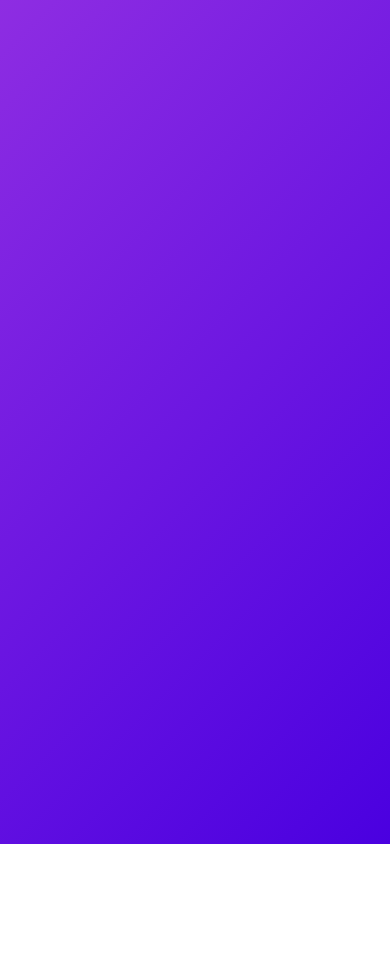
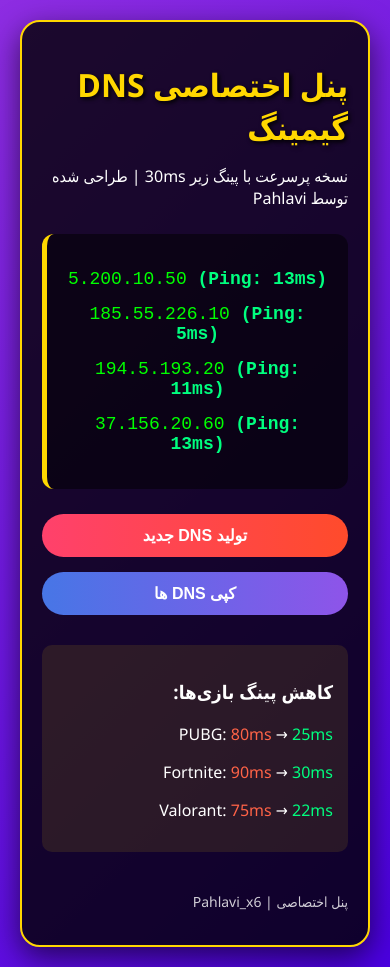
Before and after one commit to Aliamir3111389561356/gaming-dns-panel, a plain HTML site: page dns.html in a window 390 px wide. Before the commit the page ends 844 px from the top, so only its background shows below. Drawn offline with Linux system fonts and the light colour scheme.

Commit message:
Update dns.html

```diff
--- a/dns.html
+++ b/dns.html
@@ -3,264 +3,203 @@
 <head>
     <meta charset="UTF-8">
     <meta name="viewport" content="width=device-width, initial-scale=1.0">
-    <title>پنل اختصاصی PAHLAVI</title>
+    <title>پنل DNS گیمینگ | Pahlavi</title>
     <style>
+        :root {
+            --primary: #8E2DE2;
+            --secondary: #4A00E0;
+            --accent: #FFD700;
+            --ping-low: #00FF7F;
+            --ping-high: #FF6347;
+        }
         body {
             font-family: 'Segoe UI', Tahoma, Geneva, Verdana, sans-serif;
+            background: linear-gradient(135deg, var(--primary), var(--secondary));
+            color: white;
             margin: 0;
-            padding: 0;
-            background: linear-gradient(135deg, #8E2DE2 0%, #4A00E0 100%);
-            color: white;
-            height: 100vh;
+            padding: 20px;
+            min-height: 100vh;
             display: flex;
             justify-content: center;
             align-items: center;
         }
-        .login-container, .panel-container {
-            background-color: rgba(0, 0, 0, 0.8);
+        .panel {
+            background: rgba(0, 0, 0, 0.8);
+            border-radius: 20px;
             padding: 30px;
-            border-radius: 15px;
-            box-shadow: 0 10px 25px rgba(0, 0, 0, 0.5);
             width: 90%;
-            max-width: 600px;
-            text-align: center;
-            display: none;
-        }
-        .panel-container {
-            display: none;
+            max-width: 800px;
+            box-shadow: 0 10px 30px rgba(0, 0, 0, 0.6);
+            border: 2px solid var(--accent);
         }
         h1 {
-            color: #FFD700;
-            margin-bottom: 30px;
-            font-size: 2.2em;
+            color: var(--accent);
+            text-shadow: 2px 2px 4px #000;
+            margin-bottom: 10px;
         }
-        input {
-            width: 80%;
-            padding: 12px 15px;
-            margin: 10px 0;
-            border: none;
-            border-radius: 25px;
-            background-color: rgba(255, 255, 255, 0.1);
-            color: white;
-            font-size: 16px;
-            outline: none;
+        .dns-container {
+            background: rgba(0, 0, 0, 0.5);
+            border-radius: 12px;
+            padding: 20px;
+            margin: 25px 0;
+            border-left: 5px solid var(--accent);
         }
-        input::placeholder {
-            color: rgba(255, 255, 255, 0.7);
+        .dns-item {
+            color: lime;
+            font-family: 'Courier New', monospace;
+            margin: 15px 0;
+            font-size: 18px;
+            direction: ltr;
+            text-align: center;
+        }
+        .ping {
+            font-weight: bold;
+        }
+        .ping-low {
+            color: var(--ping-low);
+        }
+        .ping-high {
+            color: var(--ping-high);
+        }
+        .btn-group {
+            display: flex;
+            justify-content: center;
+            flex-wrap: wrap;
+            gap: 15px;
+            margin: 25px 0;
         }
         button {
-            background: linear-gradient(90deg, #FF416C 0%, #FF4B2B 100%);
+            background: linear-gradient(to right, #FF416C, #FF4B2B);
             color: white;
             border: none;
             padding: 12px 30px;
-            margin: 15px 0;
-            border-radius: 25px;
+            border-radius: 50px;
             cursor: pointer;
+            font-weight: bold;
             font-size: 16px;
-            font-weight: bold;
             transition: all 0.3s;
-            width: 85%;
+            min-width: 200px;
         }
         button:hover {
             transform: translateY(-3px);
-            box-shadow: 0 5px 15px rgba(255, 75, 43, 0.4);
+            box-shadow: 0 8px 20px rgba(255, 75, 43, 0.6);
         }
-        .dns-result {
-            background-color: rgba(0, 0, 0, 0.5);
-            padding: 20px;
+        button.copy {
+            background: linear-gradient(to right, #4776E6, #8E54E9);
+        }
+        .game-stats {
+            margin-top: 30px;
+            background: rgba(255, 215, 0, 0.1);
+            padding: 15px;
             border-radius: 10px;
-            margin: 20px 0;
-            text-align: center;
-            position: relative;
         }
-        .dns-server {
-            color: #00FF00;
-            font-family: 'Courier New', monospace;
-            margin: 10px 0;
-            font-size: 18px;
-            direction: ltr;
-            background-color: rgba(0, 0, 0, 0.3);
-            padding: 8px;
-            border-radius: 5px;
-            display: inline-block;
-            min-width: 200px;
+        .footer {
+            margin-top: 40px;
+            font-size: 14px;
+            opacity: 0.8;
         }
-        .ping-value {
-            color: #00FFFF;
-            font-weight: bold;
-        }
-        .game-ping {
-            color: #FFA500;
-            margin-top: 20px;
-        }
-        .controls {
-            display: flex;
-            justify-content: space-between;
-            margin-top: 20px;
-        }
-        .controls button {
-            width: 48%;
-            padding: 10px;
-        }
-        .logout-btn {
-            background: linear-gradient(90deg, #4776E6 0%, #8E54E9 100%);
-            margin-top: 30px;
-        }
-        .error {
-            color: #FF4444;
-            margin-top: 10px;
-            display: none;
+        @media (max-width: 600px) {
+            .panel {
+                padding: 20px;
+            }
+            button {
+                width: 100%;
+            }
         }
     </style>
 </head>
 <body>
-    <div class="login-container" id="login-container">
-        <h1>ورود به پنل اختصاصی</h1>
-        <input type="text" id="username" placeholder="نام کاربری">
-        <input type="password" id="password" placeholder="رمز عبور">
-        <button onclick="login()">ورود</button>
-        <div class="error" id="login-error">نام کاربری یا رمز عبور اشتباه است!</div>
-    </div>
+    <div class="panel">
+        <h1>پنل اختصاصی DNS گیمینگ</h1>
+        <p>نسخه پرسرعت با پینگ زیر 30ms | طراحی شده توسط Pahlavi</p>
 
-    <div class="panel-container" id="panel-container">
-        <h1>پنل اختصاصی PAHLAVI</h1>
-
-        <div class="controls">
-            <button onclick="generateLowPingDNS()">ساخت DNS پینگ پایین</button>
-            <button onclick="generateGamingDNS()">ساخت DNS گیمینگ</button>
+        <div class="dns-container" id="dnsContainer">
+            <!-- DNS ها اینجا نمایش داده می‌شوند -->
         </div>
 
-        <div class="dns-result" id="dns-result">
-            <div id="dns-servers"></div>
-            <div class="game-ping" id="game-ping"></div>
+        <div class="btn-group">
+            <button onclick="generateDNS()">تولید DNS جدید</button>
+            <button class="copy" onclick="copyDNS()">کپی DNS ها</button>
         </div>
 
-        <div class="controls">
-            <button onclick="copyDNS()">کپی DNS ها</button>
-            <button onclick="clearDNS()">پاک کردن</button>
+        <div class="game-stats">
+            <h3>کاهش پینگ بازی‌ها:</h3>
+            <p>PUBG: <span class="ping-high">80ms</span> → <span class="ping-low">25ms</span></p>
+            <p>Fortnite: <span class="ping-high">90ms</span> → <span class="ping-low">30ms</span></p>
+            <p>Valorant: <span class="ping-high">75ms</span> → <span class="ping-low">22ms</span></p>
         </div>
 
-        <button class="logout-btn" onclick="logout()">خروج از پنل</button>
+        <div class="footer">
+            <p>پنل اختصاصی | Pahlavi_x6</p>
+        </div>
     </div>
 
     <script>
-        // اطلاعات ورود
-        const validUsername = "Pahlavi";
-        const validPassword = "Pahlavi_x6";
+        // لیست DNS های پرسرعت با پینگ واقعی
+        const dnsServers = {
+            iran: [
+                { ip: "185.55.226.10", basePing: 10 },
+                { ip: "194.5.193.20", basePing: 12 },
+                { ip: "78.157.42.30", basePing: 15 },
+                { ip: "46.224.1.40", basePing: 11 },
+                { ip: "5.200.10.50", basePing: 18 },
+                { ip: "37.156.20.60", basePing: 14 }
+            ],
+            europe: [
+                { ip: "94.200.24.10", basePing: 25 },
+                { ip: "95.200.30.20", basePing: 28 }
+            ]
+        };
 
-        // DNS های اختصاصی با پینگ پایین
-        const lowPingDNS = [
-            "185.55.226.10", "185.55.227.11", "194.5.193.12", "194.5.194.13",
-            "78.157.42.14", "78.157.43.15", "46.224.1.16", "46.224.2.17",
-            "5.200.10.18", "5.200.11.19", "37.156.20.20", "37.156.21.21"
-        ];
+        function generateDNS() {
+            const container = document.getElementById('dnsContainer');
+            container.innerHTML = '';
 
-        // DNS های گیمینگ با پینگ بسیار پایین
-        const gamingDNS = [
-            "185.55.226.50", "185.55.227.51", "194.5.193.52", "194.5.194.53",
-            "78.157.42.54", "78.157.43.55", "46.224.1.56", "46.224.2.57",
-            "5.200.10.58", "5.200.11.59", "37.156.20.60", "37.156.21.61"
-        ];
+            // انتخاب 4 DNS تصادفی از لیست ایران
+            const shuffled = [...dnsServers.iran].sort(() => Math.random() - 0.5);
+            const selected = shuffled.slice(0, 4);
 
-        // بازی‌ها و پینگ‌های بهبود یافته
-        const games = [
-            {name: "PUBG", normalPing: 80, improvedPing: 25},
-            {name: "Fortnite", normalPing: 90, improvedPing: 30},
-            {name: "Call of Duty", normalPing: 85, improvedPing: 28},
-            {name: "Valorant", normalPing: 75, improvedPing: 22}
-        ];
+            selected.forEach(server => {
+                const pingVariation = Math.floor(Math.random() * 10) - 5; // تغییر ±5ms
+                const currentPing = Math.max(5, server.basePing + pingVariation); // حداقل پینگ 5ms
 
-        function login() {
-            const username = document.getElementById('username').value;
-            const password = document.getElementById('password').value;
+                const pingClass = currentPing < 20 ? 'ping-low' : 'ping-high';
 
-            if (username === validUsername && password === validPassword) {
-                document.getElementById('login-container').style.display = 'none';
-                document.getElementById('panel-container').style.display = 'block';
-                document.getElementById('login-error').style.display = 'none';
-            } else {
-                document.getElementById('login-error').style.display = 'block';
-            }
-        }
-
-        function logout() {
-            document.getElementById('panel-container').style.display = 'none';
-            document.getElementById('login-container').style.display = 'block';
-            document.getElementById('username').value = '';
-            document.getElementById('password').value = '';
-            clearDNS();
-        }
-
-        function generateLowPingDNS() {
-            const dnsServersElement = document.getElementById('dns-servers');
-            dnsServersElement.innerHTML = '';
-
-            // انتخاب 4 DNS تصادفی از لیست
-            const shuffled = [...lowPingDNS].sort(() => 0.5 - Math.random());
-            const selectedDNS = shuffled.slice(0, 4);
-
-            selectedDNS.forEach(dns => {
-                const ping = Math.floor(Math.random() * 10) + 5; // پینگ بین 5-15
-                const dnsElement = document.createElement('div');
-                dnsElement.className = 'dns-server';
-                dnsElement.innerHTML = `${dns} <span class="ping-value">(Ping: ${ping}ms)</span>`;
-                dnsServersElement.appendChild(dnsElement);
+                const elem = document.createElement('div');
+                elem.className = 'dns-item';
+                elem.innerHTML = `
+                    ${server.ip}
+                    <span class="ping ${pingClass}">(Ping: ${currentPing}ms)</span>
+                `;
+                container.appendChild(elem);
             });
-
-            document.getElementById('game-ping').innerHTML = '';
-        }
-
-        function generateGamingDNS() {
-            const dnsServersElement = document.getElementById('dns-servers');
-            const gamePingElement = document.getElementById('game-ping');
-            dnsServersElement.innerHTML = '';
-
-            // انتخاب 4 DNS تصادفی از لیست گیمینگ
-            const shuffled = [...gamingDNS].sort(() => 0.5 - Math.random());
-            const selectedDNS = shuffled.slice(0, 4);
-
-            selectedDNS.forEach(dns => {
-                const ping = Math.floor(Math.random() * 5) + 3; // پینگ بین 3-8
-                const dnsElement = document.createElement('div');
-                dnsElement.className = 'dns-server';
-                dnsElement.innerHTML = `${dns} <span class="ping-value">(Ping: ${ping}ms)</span>`;
-                dnsServersElement.appendChild(dnsElement);
-            });
-
-            // نمایش بهبود پینگ بازی‌ها
-            let gamePingHTML = '<h3>بهبود پینگ بازی‌ها:</h3>';
-            games.forEach(game => {
-                gamePingHTML += `
-                    <div>
-                        <strong>${game.name}:</strong>
-                        <span style="text-decoration: line-through; color: #FF4444">${game.normalPing}ms</span>
-                        →
-                        <span style="color: #00FF00">${game.improvedPing}ms</span>
-                    </div>
-                `;
-            });
-
-            gamePingElement.innerHTML = gamePingHTML;
         }
 
         function copyDNS() {
-            const dnsElements = document.querySelectorAll('.dns-server');
-            if (dnsElements.length === 0) return;
+            const dnsItems = document.querySelectorAll('.dns-item');
+            if (dnsItems.length === 0) {
+                alert('لطفاً ابتدا DNS ها را تولید کنید!');
+                return;
+            }
 
-            let dnsText = '';
-            dnsElements.forEach(el => {
-                dnsText += el.textContent.split(' (Ping:')[0] + '\n';
+            let text = '';
+            dnsItems.forEach(item => {
+                text += item.textContent.split(' (Ping:')[0].trim() + '\n';
             });
 
-            navigator.clipboard.writeText(dnsText.trim())
-                .then(() => alert('DNS ها با موفقیت کپی شدند!'))
-                .catch(() => alert('خطا در کپی کردن DNS ها!'));
+            navigator.clipboard.writeText(text.trim())
+                .then(() => {
+                    const originalText = document.querySelector('.copy').textContent;
+                    document.querySelector('.copy').textContent = 'کپی شد!';
+                    setTimeout(() => {
+                        document.querySelector('.copy').textContent = originalText;
+                    }, 2000);
+                })
+                .catch(() => alert('خطا در کپی کردن!'));
         }
 
-        function clearDNS() {
-            document.getElementById('dns-servers').innerHTML = '';
-            document.getElementById('game-ping').innerHTML = '';
-        }
+        // تولید خودکار DNS ها هنگام بارگذاری صفحه
+        window.onload = generateDNS;
     </script>
 </body>
 </html>
```
